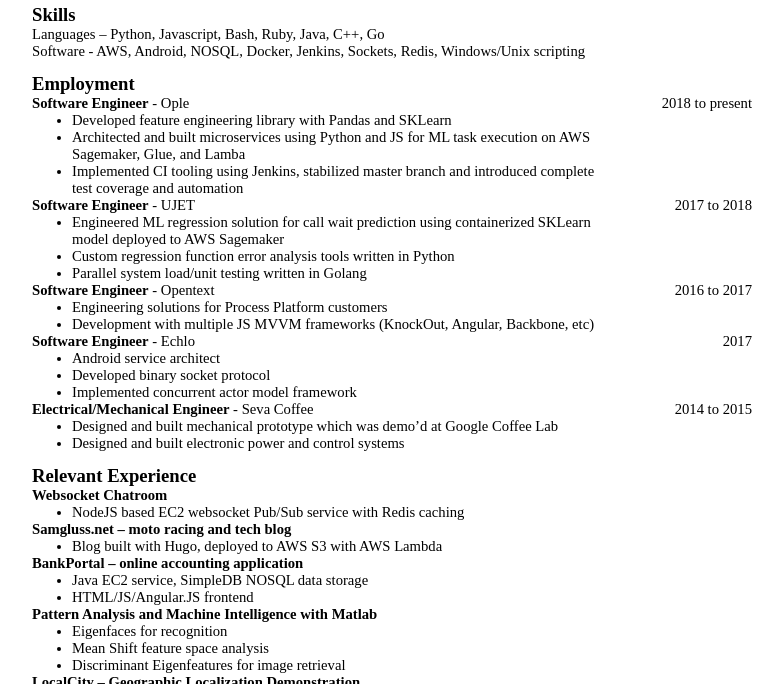
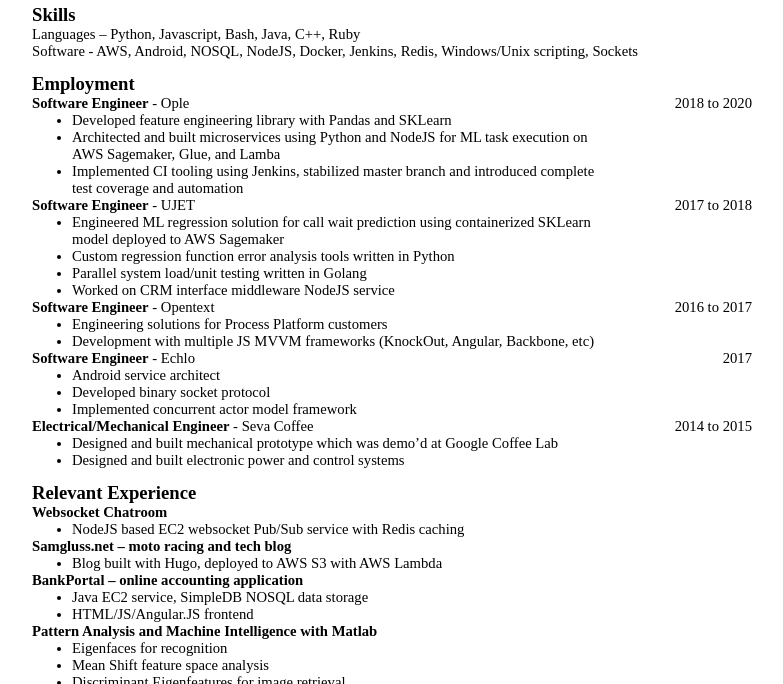
Before and after one commit to sgluss/resume, a plain HTML site: page index.html in a window 1280 px wide. Shown: the part 116-800 px from the top of the page, without its empty margins (16-799 px from the left). Drawn offline with Linux system fonts and the light colour scheme.

Commit message:
2020 updates

```diff
--- a/index.html
+++ b/index.html
@@ -2,7 +2,7 @@
 <html lang = "en-US">
 	<head>
 	<meta charset = "UTF-8">
-	<title>Samuel Gluss Resume 2019</title>
+	<title>Samuel Gluss Resume 2020</title>
 	<link rel = "stylesheet" type = "text/css" href = "style.css" />
  </head>
 	<body>
@@ -30,8 +30,8 @@
 		<!-- Skills -->
 		<div class="section">
 			<div class="section-h2">Skills</div>
-			<div>Languages – Python, Javascript, Bash, Ruby, Java, C++, Go</div>
-			<div>Software - AWS, Android, NOSQL, Docker, Jenkins, Sockets, Redis, Windows/Unix scripting</div>
+			<div>Languages – Python, Javascript, Bash, Java, C++, Ruby</div>
+			<div>Software - AWS, Android, NOSQL, NodeJS, Docker, Jenkins, Redis, Windows/Unix scripting, Sockets</div>
 		</div>
 
 		<!-- Employment -->
@@ -44,14 +44,14 @@
 						<div class="job-divider"> - </div>
 						<div class="job-company">Ople</div>
 					</div>
-					<div class="job-employment-dates">2018 to present</div>
+					<div class="job-employment-dates">2018 to 2020</div>
 				</div>
 				<ul class="job-desc">
 					<li>
 						Developed feature engineering library with Pandas and SKLearn
 					</li>
 					<li>
-					   Architected and built microservices using Python and JS for ML task execution on AWS Sagemaker, Glue, and Lamba
+					   Architected and built microservices using Python and NodeJS for ML task execution on AWS Sagemaker, Glue, and Lamba
 					</li>
 					<li>
 					    Implemented CI tooling using Jenkins, stabilized master branch and introduced complete test coverage and automation
@@ -77,6 +77,9 @@
 					</li>
 					<li>
 					    Parallel system load/unit testing written in Golang
+					</li>
+					<li>
+					    Worked on CRM interface middleware NodeJS service
 					</li>
 				</ul>
 			</div>
```
